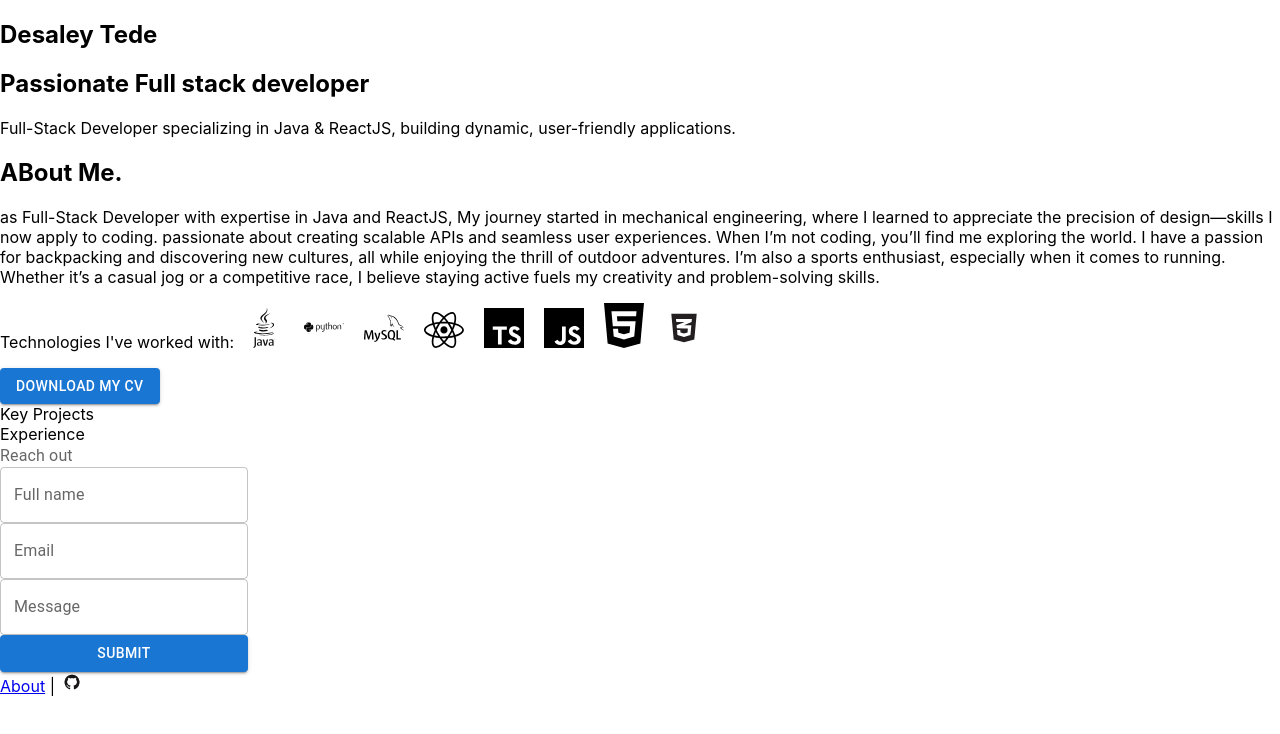
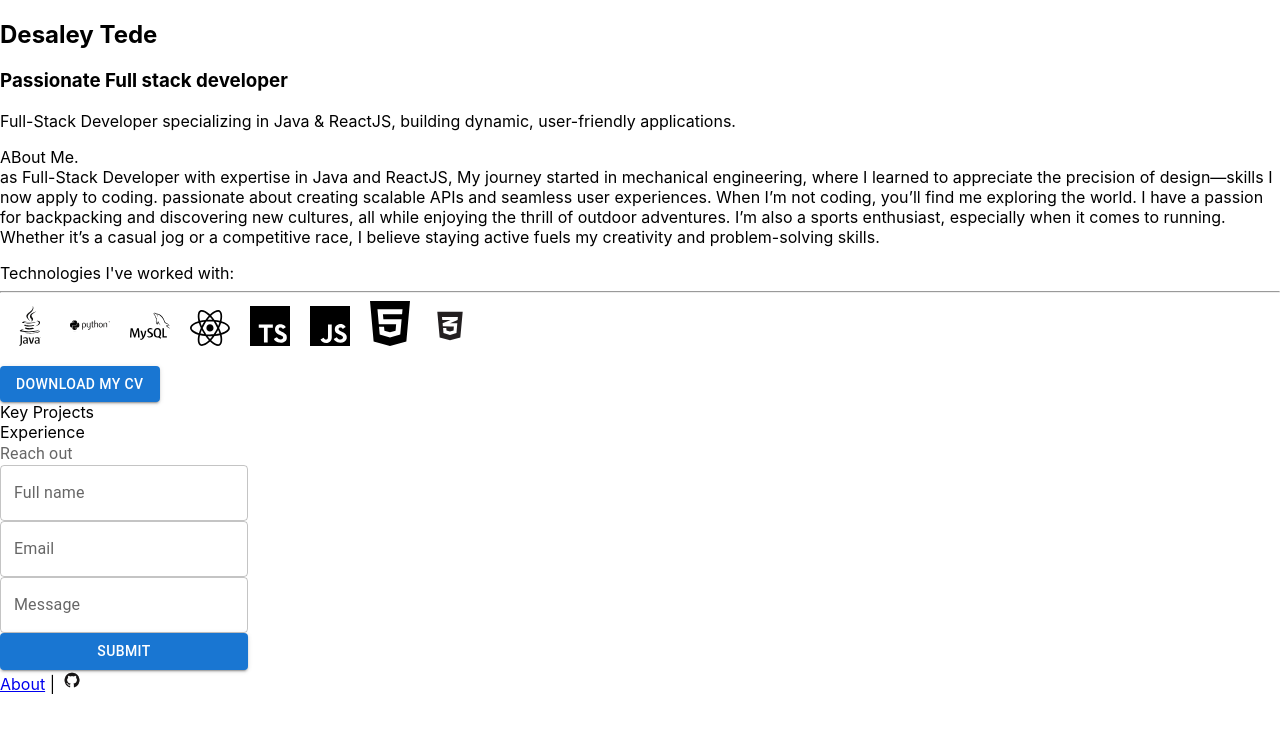
Before and after one commit to DesTede/personal_site, a React (Create React App) app: page /about in a window 1280 px wide. Shown: the top 734 px of the page. Built offline with nearby package versions, Linux system fonts and the light colour scheme.

Commit message:
About.tsx updated

```diff
--- a/src/Sections/About/About.css
+++ b/src/Sections/About/About.css
@@ -3,4 +3,5 @@
     height: auto;
     margin: 0 10px;
     display: inline-block;
+    object-fit: contain;
 }
--- a/src/Sections/About/About.tsx
+++ b/src/Sections/About/About.tsx
@@ -4,8 +4,8 @@ import './About.css';
 function About(): JSX.Element {
     return (
         <div>
-            <h1>ABout Me.</h1>
             <p className={"AboutMe"}>
+                <div className={"Me"}>ABout Me.</div>
                 as Full-Stack Developer with expertise in Java and ReactJS, My journey started in mechanical engineering, where I learned to appreciate the precision
                 of design—skills I now apply to coding.
                 passionate about creating scalable APIs and seamless user experiences.
@@ -17,6 +17,7 @@ function About(): JSX.Element {
             </p>
             <p className={"skills"}>
                 Technologies I've worked with:
+                <hr/>
                 {/*Java, Spring,React,Mysql, typescript, CSS, Javascript,*/}
                 <img className="tech-logo" src={"/images/java-4-logo.svg"} alt={"Java"}/>
                 <img className="tech-logo" src={"/images/python-3-logo.svg"} alt={"Python"}/>
--- a/src/Sections/Home/Home.tsx
+++ b/src/Sections/Home/Home.tsx
@@ -2,9 +2,9 @@ function Home(): JSX.Element {
     return (
         <div>
          <h1>Desaley Tede</h1>
-            <h2>
+            <h3>
                 Passionate Full stack developer
-            </h2>
+            </h3>
             <p>
                 Full-Stack Developer specializing in Java & ReactJS, building dynamic, user-friendly applications.
             </p>
```
